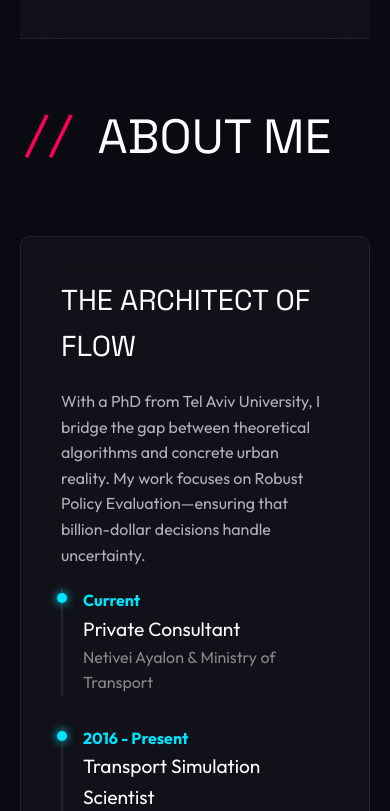
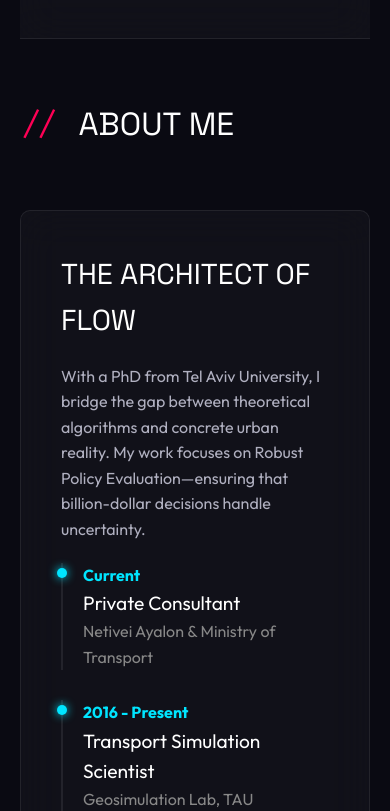
Before and after one commit to g-bd/golanbendor-portfolio, a Next.js app: page / in a window 390 px wide. Shown: the part 2393-3204 px from the top of the page. Built offline with nearby package versions, Linux system fonts and the light colour scheme.

Commit message:
Fix section title spacing on mobile and RTL

```diff
--- a/src/app/globals.css
+++ b/src/app/globals.css
@@ -828,6 +828,15 @@ nav {
     font-size: 3rem;
   }
 
+  .section-title {
+    font-size: 2rem;
+    gap: 12px;
+  }
+
+  .section-title::before {
+    margin-inline-end: 8px;
+  }
+
   .nav-links {
     display: none;
   }
@@ -932,3 +941,12 @@ nav {
 .font-hebrew .hero-title {
   line-height: 1.1 !important;
 }
+
+/* Hebrew section title - increase gap for RTL */
+.font-hebrew .section-title {
+  gap: 15px;
+}
+
+.font-hebrew .section-title::before {
+  margin-inline-end: 10px;
+}
```
